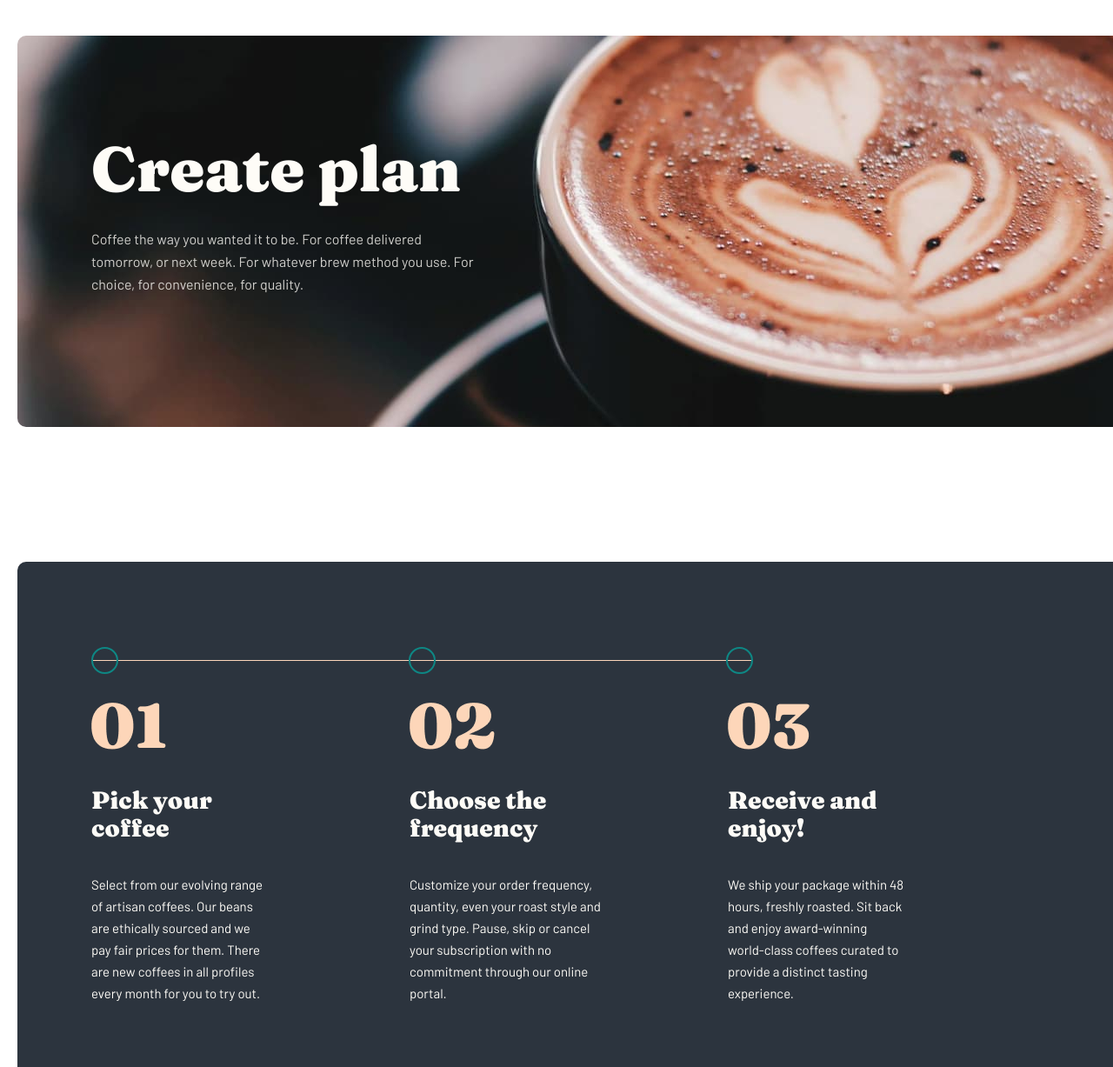
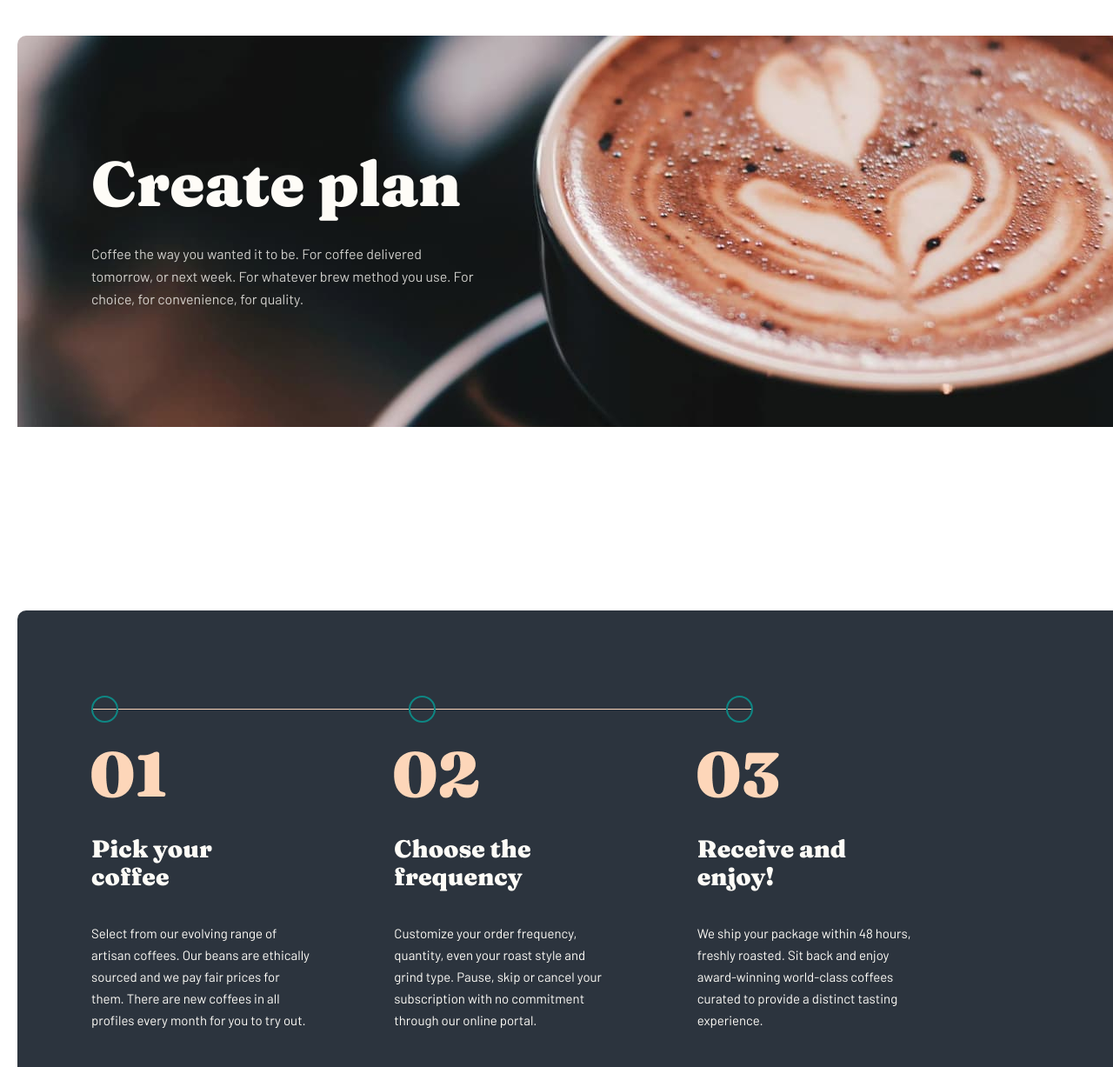
Before and after one commit to abdumannab-usmanov/coffeeroaster-third-page, a plain HTML site: page index.html in a window 1280 px wide. Shown: the part 73-1300 px from the top of the page at 87% size. Drawn offline with Linux system fonts and the light colour scheme.

Commit message:
Add all changes

```diff
--- a/index.html
+++ b/index.html
@@ -345,7 +345,7 @@
 
                                         <ul class="footer__social">
 
-                                            <li class="footer__roster footer__rosret--left">
+                                            <li class="footer__roster footer__roster--left">
 
                                                 <a  href="https://www.facebook.com/" target="blank">
                                                     <svg class="footer__img" width="24" height="24" xmlns="http://www.w3.org/2000/svg"><path d="M22.675 0H1.325C.593 0 0 .593 0 1.325v21.351C0 23.407.593 24 1.325 24H12.82v-9.294H9.692v-3.622h3.128V8.413c0-3.1 1.893-4.788 4.659-4.788 1.325 0 2.463.099 2.795.143v3.24l-1.918.001c-1.504 0-1.795.715-1.795 1.763v2.313h3.587l-.467 3.622h-3.12V24h6.116c.73 0 1.323-.593 1.323-1.325V1.325C24 .593 23.407 0 22.675 0Z"></svg>
--- a/scss/blocks/_deliver.scss
+++ b/scss/blocks/_deliver.scss
@@ -60,25 +60,26 @@
     }
 
     .deliver__item{
-    margin-right: 143px;
+      width: 295px;
+    margin-right: 95px;
     }
 
     .deliver__img{
       margin-bottom: 42px;
     }
 
-    .deliver__wrap{
-      width: 223px;
-      height: 155px;
-    }
+    // .deliver__wrap{
+    //   width: 223px;
+    //   height: 155px;
+    // }
 
-    .deliver__wrap--left{
-      width: 208px;
-    }
+    // .deliver__wrap--left{
 
-    .deliver__wrap--right{
-      width: 203px;
-    }
+    // }
+
+    // .deliver__wrap--right{
+    //   width: 203px;
+    // }
 
     .deliver__text{
       font-family: "Fraunces";
--- a/scss/blocks/_footer.scss
+++ b/scss/blocks/_footer.scss
@@ -43,7 +43,7 @@ footer{
     margin-left: 24px;
   }
 
-  .footer__rosret--left{
+  .footer__roster--left{
     margin-left: 0;
   }
 
--- a/scss/blocks/_hero.scss
+++ b/scss/blocks/_hero.scss
@@ -4,13 +4,13 @@
 
 
 .hero__content{
-    height: 450px;
+    // height: 450px;
     background-image:url(../../img/Bitmap.jpg);
     background-size: 1280px 450px;
     border-radius: 10px;
     background-repeat: no-repeat;
-    padding-top: 117px;
-    padding-bottom: 116px;
+    padding-top: 134px;
+    padding-bottom: 134px;
     padding-left: 85px;
     }
 
--- a/scss/blocks/_stage.scss
+++ b/scss/blocks/_stage.scss
@@ -33,12 +33,12 @@
     padding-bottom: 0;
 }
 
-.stage__number{
+ .stage__number{
     margin-right: 28px;
     transition: all 0.3s ease;
 }
 
-.stage__number:hover{
+.stage__item:hover .stage__number{
     color: #0E8784;
     transition: all 0.3s ease;
 }
@@ -48,7 +48,7 @@
     transition: all 0.3s ease;
 }
 
-.stage__info:hover{
+.stage__item:hover .stage__info{
     color: $dark-grey-blue;
     transition: all 0.3s ease;
 }
@@ -184,6 +184,7 @@ input:checked ~ .right-side__content .right-side__info{
     color:#FFFFFF ;
     opacity: 50.37%;
     margin-bottom: 8px;
+    text-transform: uppercase;
 }
 
 .right-side__suggest{
```
Also changed, not shown: css/main.css, 1 other file.
